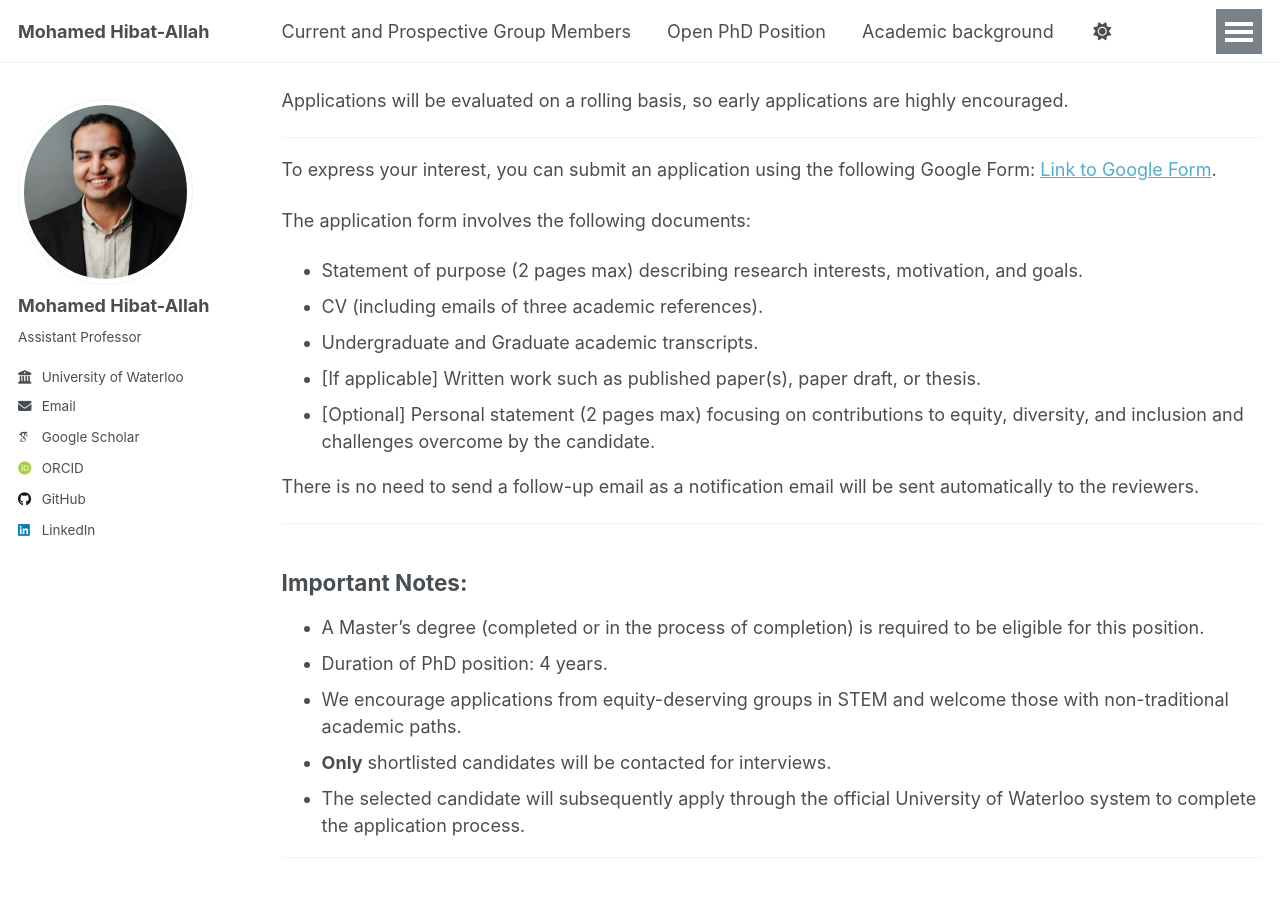
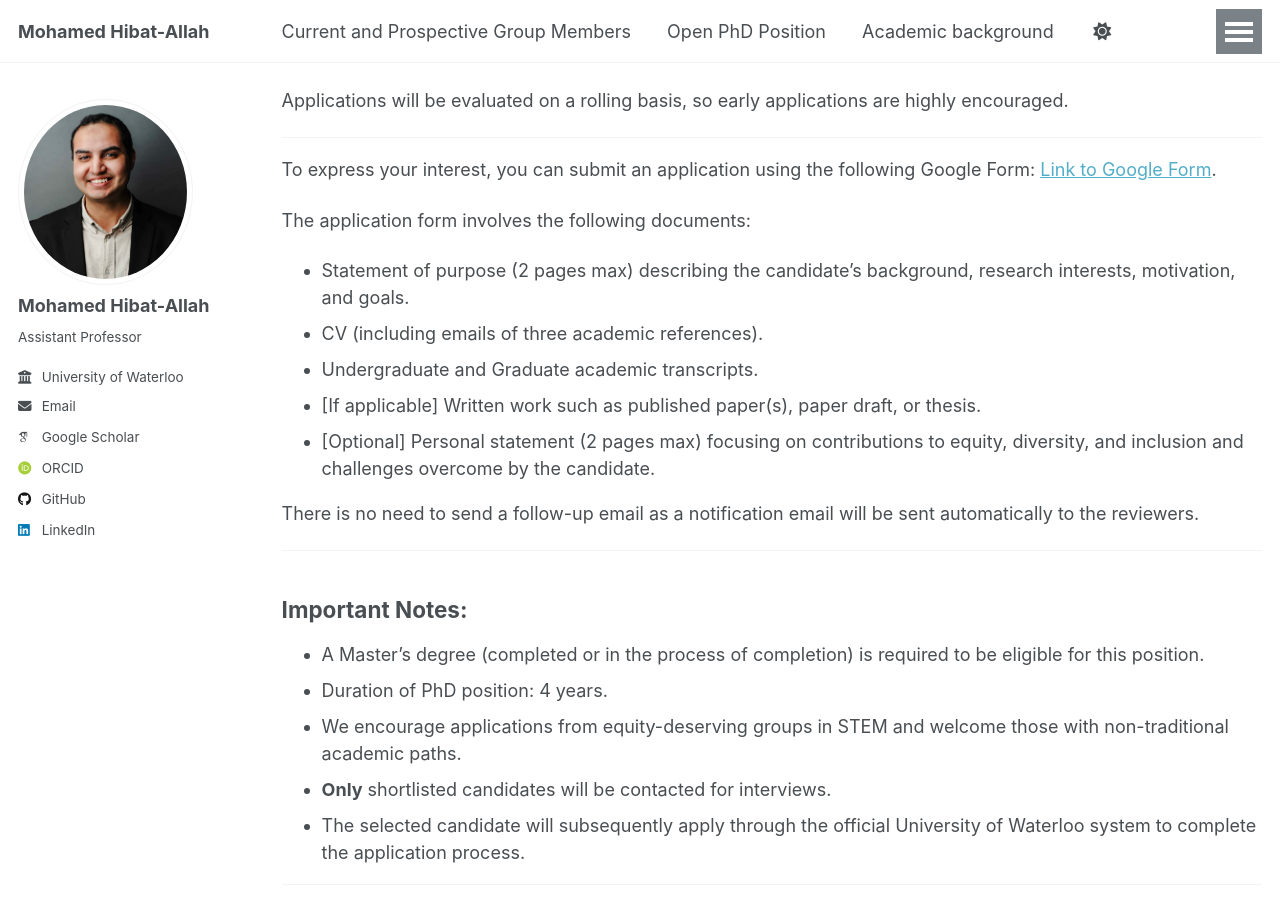
Before and after one commit to mhibatallah/mhibatallah.github.io, a Jekyll site: the page built from _pages/PhDPosition.md, in a window 1280 px wide and 900 px high, scrolled down 460 px. Built offline with Jekyll 4.4.1, drawn with Linux system fonts in a browser that asks for light colours; some web fonts are replaced; a script that is not in the unit is left out.

Commit message:
Update PhD position

```diff
--- a/_pages/PhDPosition.md
+++ b/_pages/PhDPosition.md
@@ -24,7 +24,7 @@ To express your interest, you can submit an application using the following Goog
 
 The application form involves the following documents:
 
-* Statement of purpose (2 pages max) describing research interests, motivation, and goals.
+* Statement of purpose (2 pages max) describing the candidate's background, research interests, motivation, and goals.
 * CV (including emails of three academic references).
 * Undergraduate and Graduate academic transcripts.
 * [If applicable] Written work such as published paper(s), paper draft, or thesis.
```
